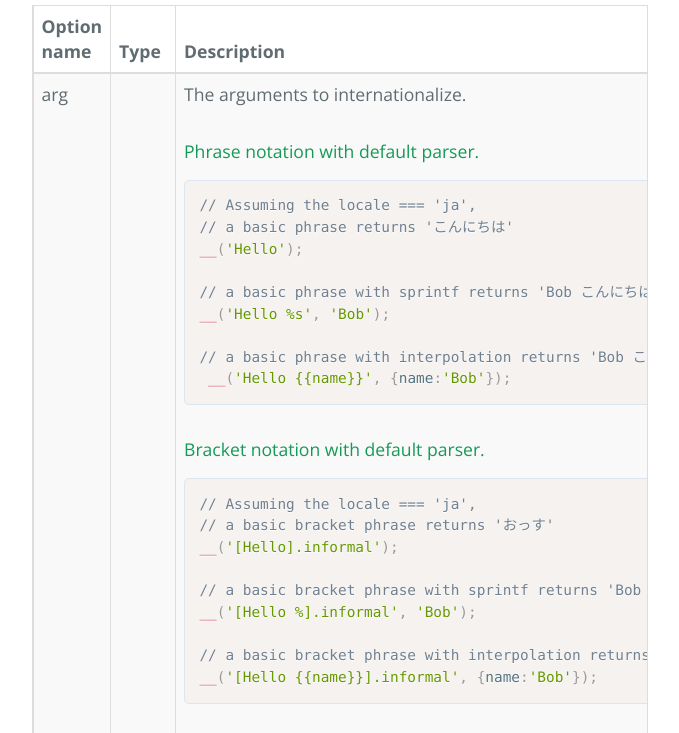
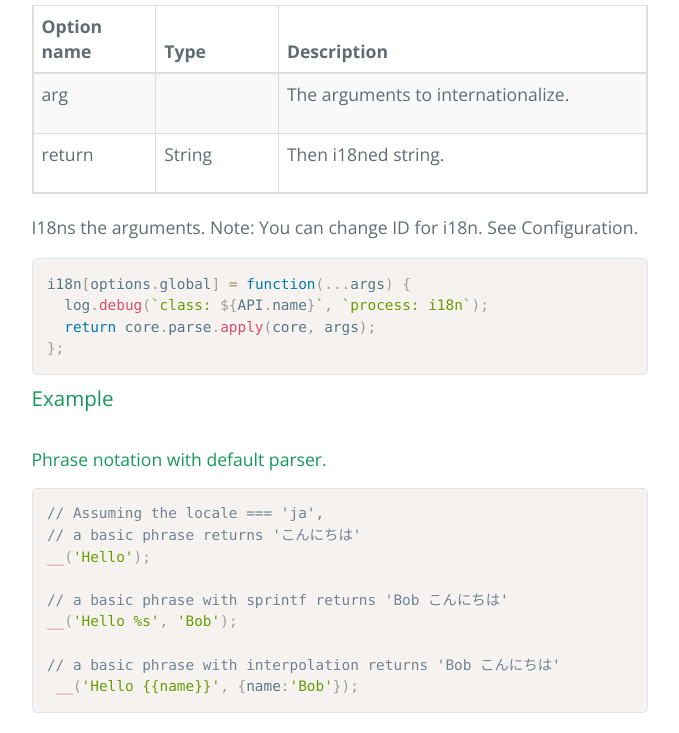
Before and after one commit to gengojs/gengojs-default-api, a plain HTML site: page index.js.html in a window 1280 px wide. Shown: the part 1134-1867 px from the top of the page, without its empty margins (408-1087 px from the left). Drawn offline with nearby package versions, Linux system fonts and the light colour scheme.

Commit message:
Update 2015-10-02T17:57:18.010Z

```diff
--- a/index.js.html
+++ b/index.js.html
@@ -84,7 +84,22 @@
               <tr>
                 <td>arg</td>
                 <td></td>
-                <td><p>The arguments to internationalize. </p><h4>Phrase notation with default parser.</h4>
+                <td><p>The arguments to internationalize.</p></td>
+              </tr>
+              <tr>
+                <td>return</td>
+                <td>String</td>
+                <td><p>Then i18ned string.</p></td>
+              </tr>
+            </tbody>
+          </table>
+          <div class="description"><p>I18ns the arguments. Note: You can change ID for i18n. See Configuration.</p></div>
+          <pre><code class="language-javascript">i18n[options.global] = function(...args) {
+  log.debug(`class: ${API.name}`, `process: i18n`);
+  return core.parse.apply(core, args);
+};</code></pre>
+          <div class="description"><h3>Example</h3>
+<h4>Phrase notation with default parser.</h4>
 <pre><code class="lang-javascript">// Assuming the locale === &#39;ja&#39;,
 // a basic phrase returns &#39;こんにちは&#39;
 __(&#39;Hello&#39;);
@@ -119,35 +134,22 @@ __(&#39;greeting.hello.person.informal&#39;, {name:&#39;Bob&#39;});
 </code></pre>
 <h4>All notations with Message Format.</h4>
 <p> See <a href="https://github.com/thetalecrafter/
-     message-format">message-format</a> for documentation.<br />See updated docs at README:</p><pre><code class="lang-javascript">// Assuming the locale === &#39;en-us&#39;,
+        message-format">message-format</a> for documentation.<br />See updated docs at README:</p><pre><code class="lang-javascript">// Assuming the locale === &#39;en-us&#39;,
 // a basic phrase with message formatting
 // returns &quot;You took 4,000 pictures since Jan 1, 2015 9:33:04 AM&quot;
 __(&#39;You took {n,number} pictures since
-     {d,date} {d,time}&#39;, { n:4000, d:new Date() });
+        {d,date} {d,time}&#39;, { n:4000, d:new Date() });
 
 // a basic bracket phrase with message formatting
 // returns &quot;You took 4,000 pictures since Jan 1, 2015 9:33:04 AM&quot;
 __(&#39;[You took {n, numbers} pictures].since.date&#39;,
-     { n:4000, d:new Date() });
+        { n:4000, d:new Date() });
 
 // a basic dot phrase with message formatting
 // returns &quot;You took 4,000 pictures since Jan 1, 2015 9:33:04 AM&quot;
 __(&#39;pictures.since.date&#39;, { n:4000, d:new Date() });
 </code></pre>
-</td>
-              </tr>
-              <tr>
-                <td>return</td>
-                <td>String</td>
-                <td><p>Then i18ned string.</p></td>
-              </tr>
-            </tbody>
-          </table>
-          <div class="description"><p>I18ns the arguments. Note: You can change ID for i18n. See Configuration.</p></div>
-          <pre><code class="language-javascript">i18n[options.global] = function(...args) {
-  log.debug(`class: ${API.name}`, `process: i18n`);
-  return core.parse.apply(core, args);
-};</code></pre>
+</div>
           <section id="language">
             <h1>language</h1>
             <h5 class="subheader"></h5>
```
